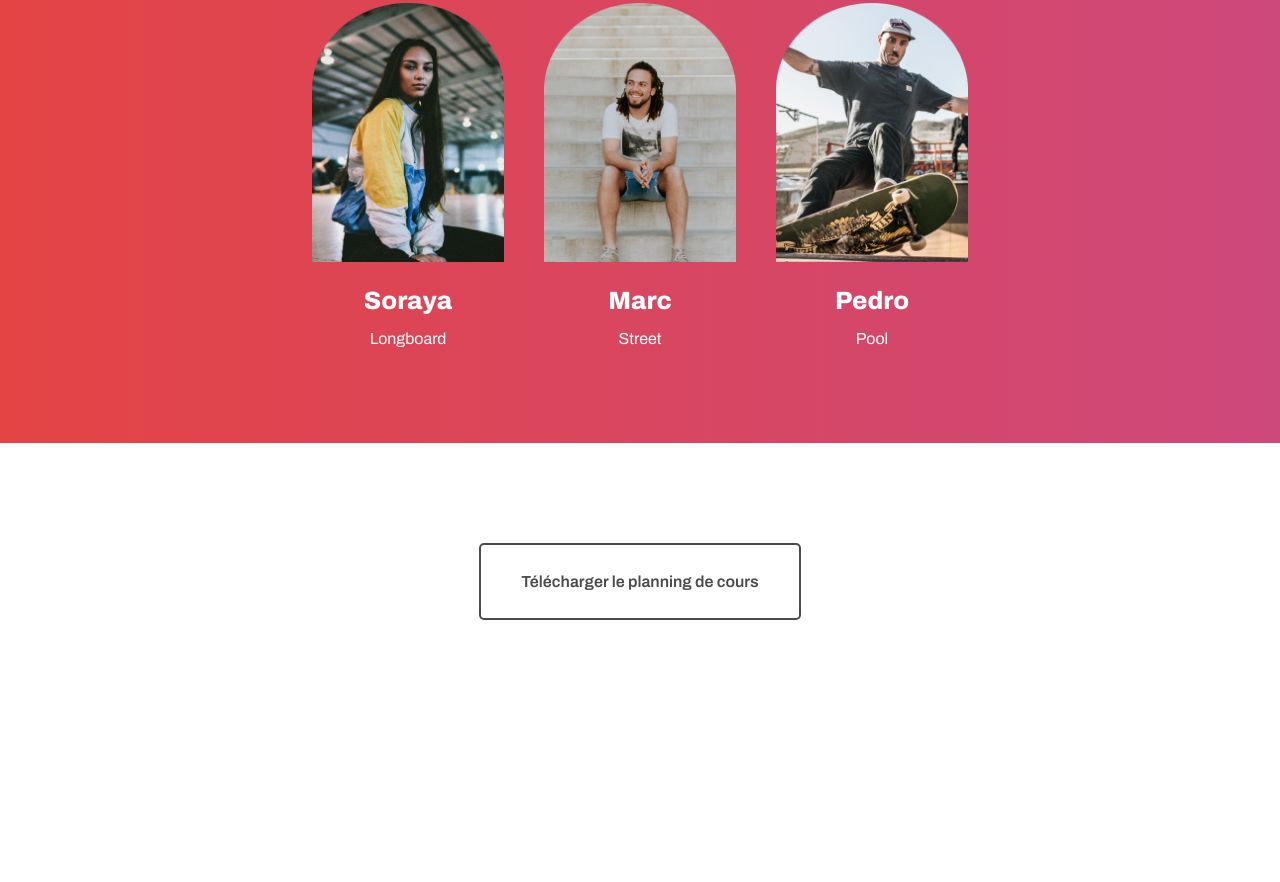
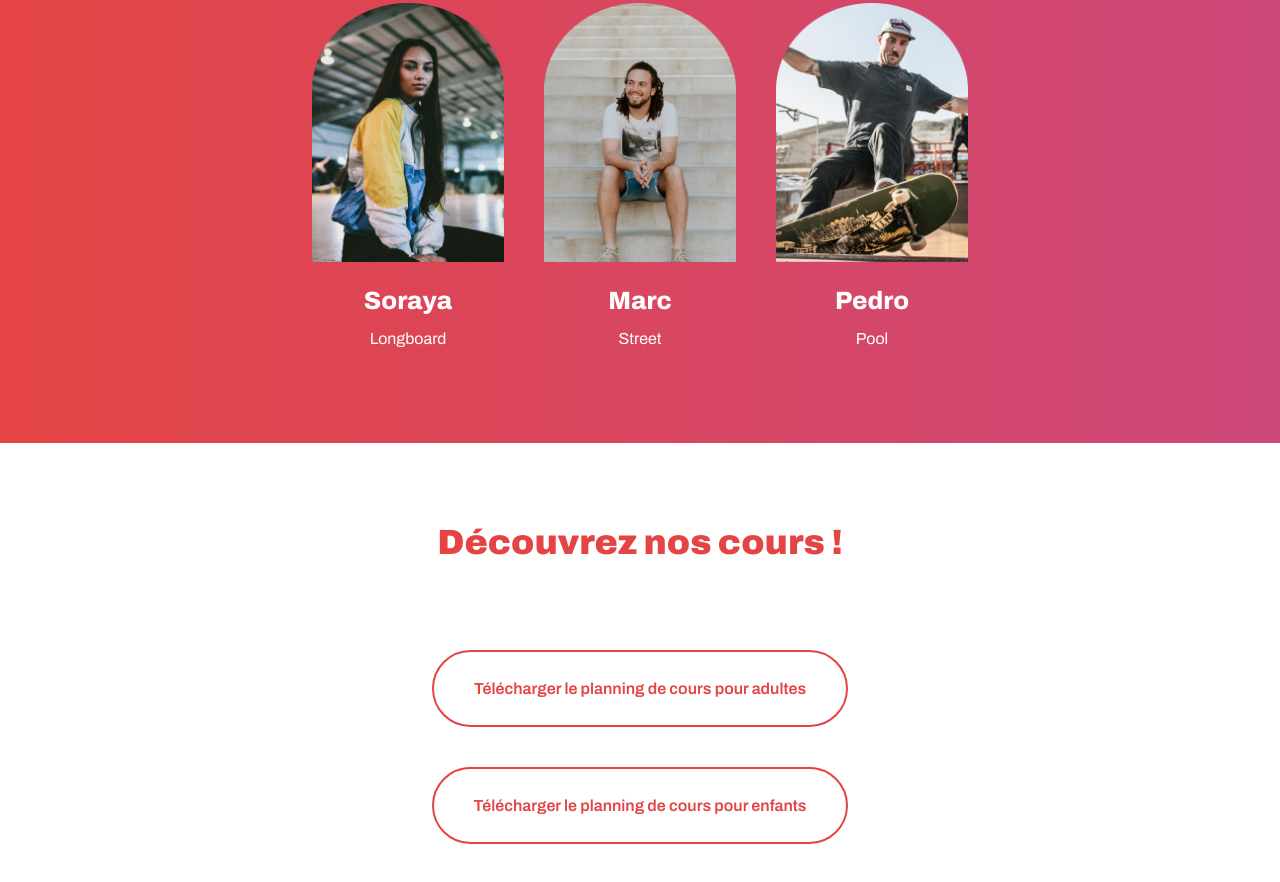
Before and after one commit to laurentGurbala/riding-cities, a plain HTML site: page index.html in a window 1280 px wide. Shown: the part 1517-2399 px from the top of the page. Before the commit the page ends 2237 px from the top, so only its background shows below. Drawn offline with Linux system fonts and the light colour scheme.

Commit message:
update the courses section with new courses

```diff
--- a/index.html
+++ b/index.html
@@ -72,8 +72,10 @@
 
 				<!-- Cours -->
 				<section>
-					<div class="directionRow">
-						<a class="button buttonDrakGreyColor" href="./documents/planning.pdf">Télécharger le planning de cours</a>
+					<h2>Découvrez nos cours !</h2>
+					<div class="directionColumn">
+						<a class="button buttonRounded buttonMainColor buttonHighlight" href="./documents/planning-adultes.pdf">Télécharger le planning de cours pour adultes</a>
+						<a class="button buttonRounded buttonMainColor buttonHighlight" href="./documents/planning-enfants.pdf">Télécharger le planning de cours pour enfants</a>
 					</div>
 				</section>
 			</main>
```
